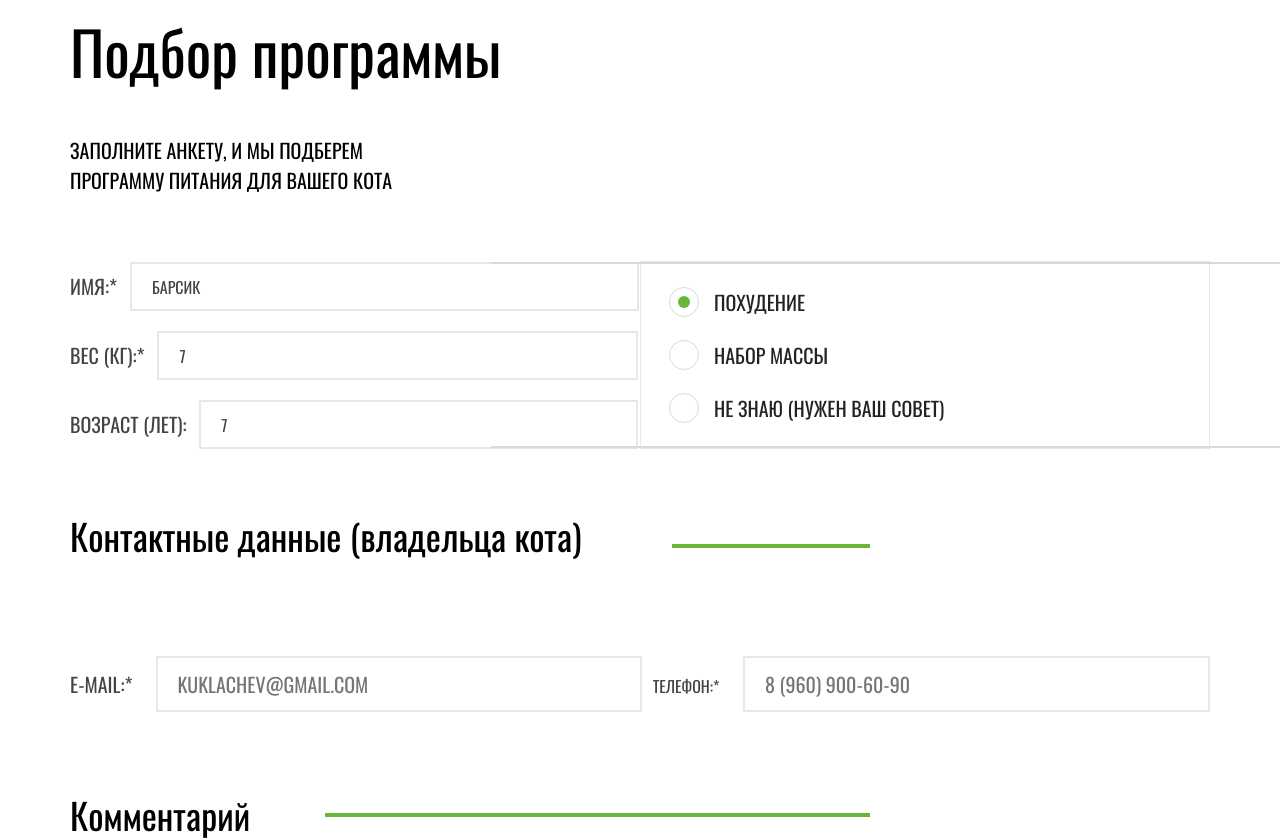
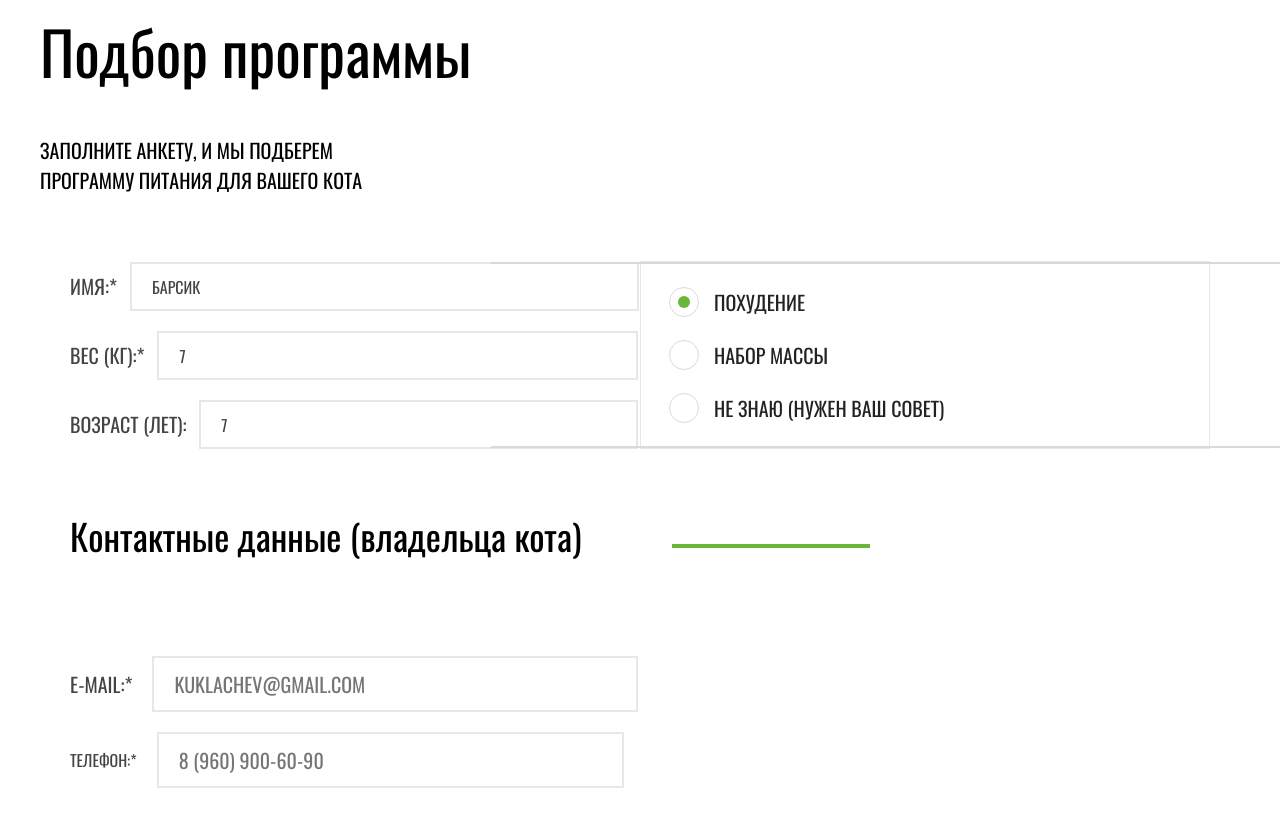
Before and after one commit to htmlacademy-adaptive/1934689-cat-energy-27, a website: page source/form.html in a window 1280 px wide. Shown: the part 112-952 px from the top of the page. Drawn offline with nearby package versions, Linux system fonts and the light colour scheme; files that its build step writes are made by us from their sources; files whose address does not match are found by name.

Commit message:
worck under form page 3

```diff
--- a/source/form.html
+++ b/source/form.html
@@ -96,11 +96,11 @@
 
       <section class="form__hero">
 
-        <h1 class="visually-hidden">
-          подбор программы похудения или набора массы, для оптимального питания коту или кошки.
-        </h1>
+        <div class="container">
 
-        <div class="container form__hero-wrapper">
+          <h1 class="visually-hidden">
+            подбор программы похудения или набора массы, для оптимального питания коту или кошки.
+          </h1>
 
           <!--form title-->
 
--- a/source/sass/bloks/form.scss
+++ b/source/sass/bloks/form.scss
@@ -7,6 +7,8 @@
 
 .form__hero {
   position: relative;
+
+  margin: 0 auto;
   margin-bottom: 39px;
   padding-top: 27px;
 
@@ -35,27 +37,6 @@
   }
 }
 
-.form__hero-wrapper {
-  display: flex;
-  flex-wrap: wrap;
-  justify-content: flex-start;
-  align-items: center;
-
-  // tablet
-
-  @media (min-width: $vp-768) {
-    padding: 0 70px;
-  }
-
-  // desctop
-
-  @media (min-width: $vp-1024) {
-    flex-direction: column;
-    align-items: start;
-    margin-bottom: 66px;
-  }
-}
-
 // form hero title
 
 .form__hero-title {
@@ -65,6 +46,8 @@
   font-size: 36px;
   line-height: 36px;
   color: $color-default-black;
+
+  margin-right: 20px;
   margin-bottom: 37px;
 
   // tablet
@@ -86,6 +69,9 @@
   line-height: 18px;
   color: $color-default-black;
   text-transform: uppercase;
+  text-align: start;
+  margin-right: 20px;
+
   max-width: 226px;
 
   // tablet
@@ -115,11 +101,13 @@
 
 .form__data-pets {
   position: relative;
+
   border: none;
+
   display: flex;
+  flex-direction: column;
   flex-wrap: wrap;
-  align-items: center;
-  justify-content: center;
+  justify-content: start;
   margin-bottom: 24px;
 
   // tablet
@@ -188,7 +176,7 @@
   color: $color-charcoal;
   border: 2px solid $color-Whisper-light-2;
   padding: 14px 0 13px 20px;
-  width: 228px;
+  width: 100%;
   margin-left: 13px;
 
   // tablet
@@ -205,8 +193,6 @@
 }
 
 .form__data-title:nth-child(3) .form__data-input {
-  width: 207px;
-
   // tablet
 
   @media (min-width: $vp-768) {
@@ -221,8 +207,6 @@
 }
 
 .form__data-title:nth-child(4) .form__data-input {
-  width: 173px;
-
   // tablet
 
   @media (min-width: $vp-768) {
@@ -425,10 +409,14 @@
 .form__contacts {
   position: relative;
   padding-top: 26px;
+
   border: none;
+
   display: flex;
+  flex-direction: column;
   flex-wrap: wrap;
   align-items: start;
+
   margin-bottom: 24px;
 
   // tablet
@@ -500,6 +488,9 @@
   position: relative;
   margin-bottom: 14px;
 
+  display: flex;
+  width: 100%;
+
   // tablet
 
   @media (min-width: $vp-768) {
@@ -515,6 +506,10 @@
   line-height: 18px;
   text-transform: uppercase;
   color: $color-charcoal;
+
+  display: flex;
+  min-width: 53px;
+  align-items: center;
 
   // tablet
 
@@ -535,6 +530,10 @@
   line-height: 18px;
   text-transform: uppercase;
   color: $color-charcoal;
+
+  display: flex;
+  align-items: center;
+  width: 100%;
 }
 
 // form contacts imput
@@ -550,7 +549,7 @@
   border: 2px solid $color-Whisper-light-2;
   padding: 14px 19px 14px 15px;
   margin-left: 10px;
-  width: 214px;
+  width: 100%;
 
   // tablet
 
@@ -570,7 +569,7 @@
 }
 
 .form__contacts-tell .form__contacts-input {
-  width: 198px;
+  width: 100%;
 
   // tablet
 
@@ -696,7 +695,7 @@
   text-transform: uppercase;
   color: $color-charcoal;
   border: 1px solid $color-Whisper-light-2;
-  width: 280px;
+  width: 100%;
   padding: 10px 15px 0 12px;
   resize: none;
 
```
